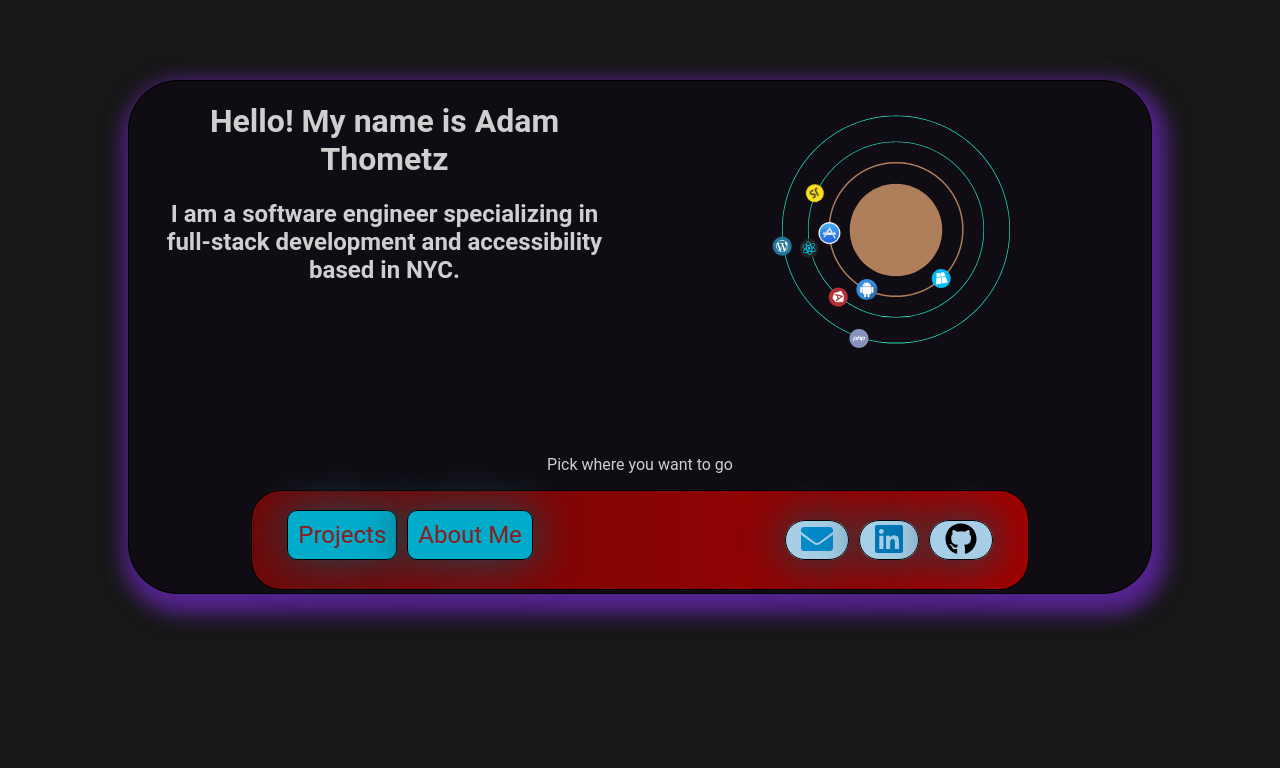
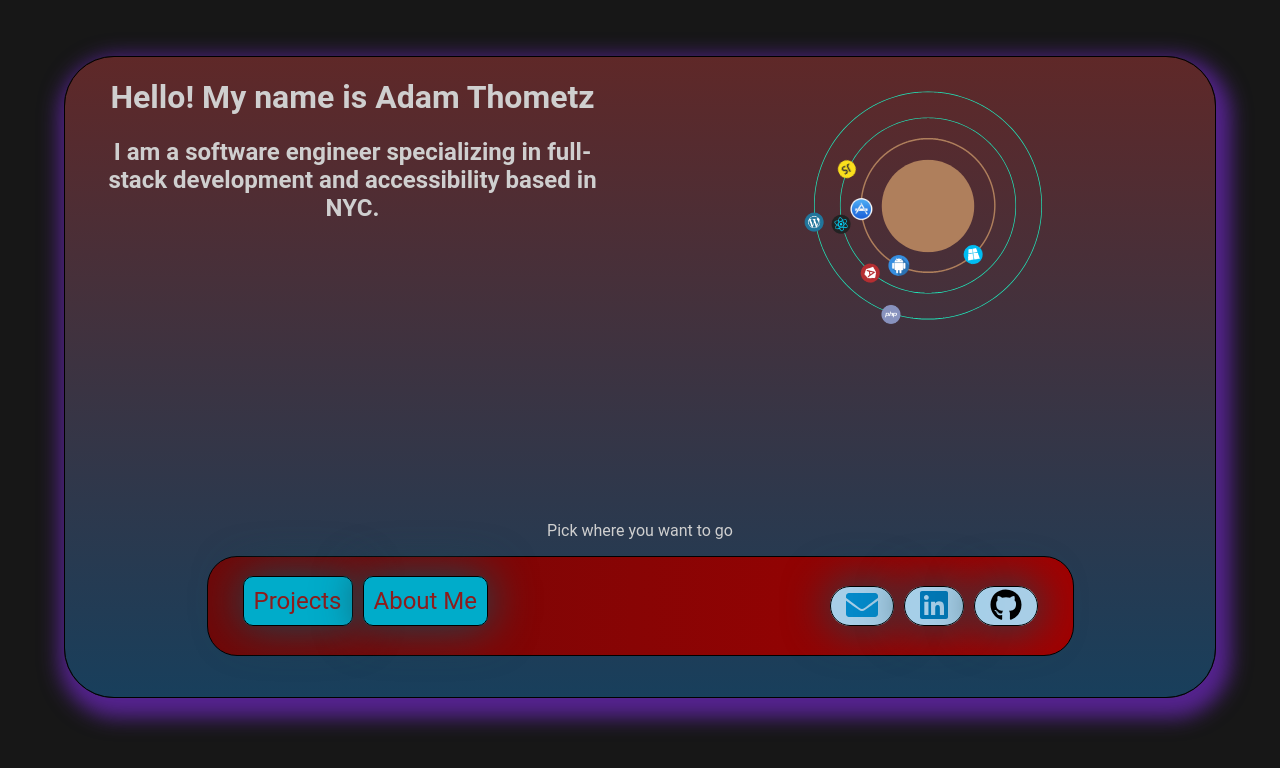
Before and after one commit to Adam-Thometz/Portfolio, a React (Create React App) app: page / in a window 1280 px wide. Shown: the top 768 px of the page. Built offline with nearby package versions, Linux system fonts and the light colour scheme.

Commit message:
added box shadows to projects

```diff
--- a/src/App.css
+++ b/src/App.css
@@ -1,9 +1,9 @@
 .App {
   text-align: center;
   position: absolute;
-  height: 80%;
-  width: 80%;
-  top: 50%;
+  height: 100%;
+  width: 90%;
+  top: 57%;
   left: 50%;
   transform: translate(-50%, -50%);
 }
--- a/src/intro/Intro.css
+++ b/src/intro/Intro.css
@@ -1,7 +1,7 @@
 .Intro {
   border: 1px solid black;
   border-radius: 50px;
-  background-color: rgba(12, 5, 17, 0.561);
+  background-image: linear-gradient(rgb(95, 40, 40), rgb(24, 63, 92));
   height: 80%;
   box-shadow: 5px 10px 20px 10px rgb(85, 35, 143);
 }
--- a/src/projects/Project.css
+++ b/src/projects/Project.css
@@ -1,6 +1,6 @@
 .Project {
   width: 90%;
-  margin: 40px auto;
+  margin: 50px auto;
   border-radius: 20px;
   padding: 20px;
 }
@@ -53,6 +53,8 @@
 
 .reptifeed {
   background-color: rgba(69, 153, 0, 0.35);
+  box-shadow: 0px 0px 20px 20px rgb(69, 153, 0),
+    inset 0px 0px 10px 10px rgb(69, 153, 0);
 }
 
 .reptifeed img {
@@ -62,14 +64,18 @@
 .eight-bit-clan {
   background-color: rgba(250, 250, 250, 0.35);
   color: rgb(12, 17, 88);
-}
+  box-shadow: 0px 0px 20px 20px rgb(250, 250, 250),
+    inset 0px 0px 10px 10px rgb(250, 250, 250);
+  }
 
-.eight-bit-clan img {
-  border-color: rgb(37, 53, 113);
-}
+  .eight-bit-clan img {
+    border-color: rgb(37, 53, 113);
+  }
 
 .catch-your-feelings {
   background-color: rgba(156, 156, 201, 0.5);
+  box-shadow: 0px 0px 20px 20px rgb(156, 156, 201),
+    inset 0px 0px 10px 10px rgb(156, 156, 201);
 }
 
 .catch-your-feelings img {
@@ -78,6 +84,8 @@
 
 .musophile {
   background-color: rgba(98, 187, 255, 0.35);
+  box-shadow: 0px 0px 20px 20px rgb(98, 187, 255),
+    inset 0px 0px 10px 10px rgb(98, 187, 255);
 }
 
 .musophile img {
--- a/src/projects/Projects.css
+++ b/src/projects/Projects.css
@@ -2,8 +2,7 @@
   border-radius: 50px;
   background-color: rgb(95, 40, 40);
   height: 80%;
-  box-shadow: 0px 0px 20px 20px rgb(95, 40, 40),
-    inset 0px 0px 10px 10px rgb(139, 59, 59);
+  box-shadow: 0px 0px 20px 20px rgb(95, 40, 40);
   overflow: scroll;
   padding: 30px 10px;
 }
```
